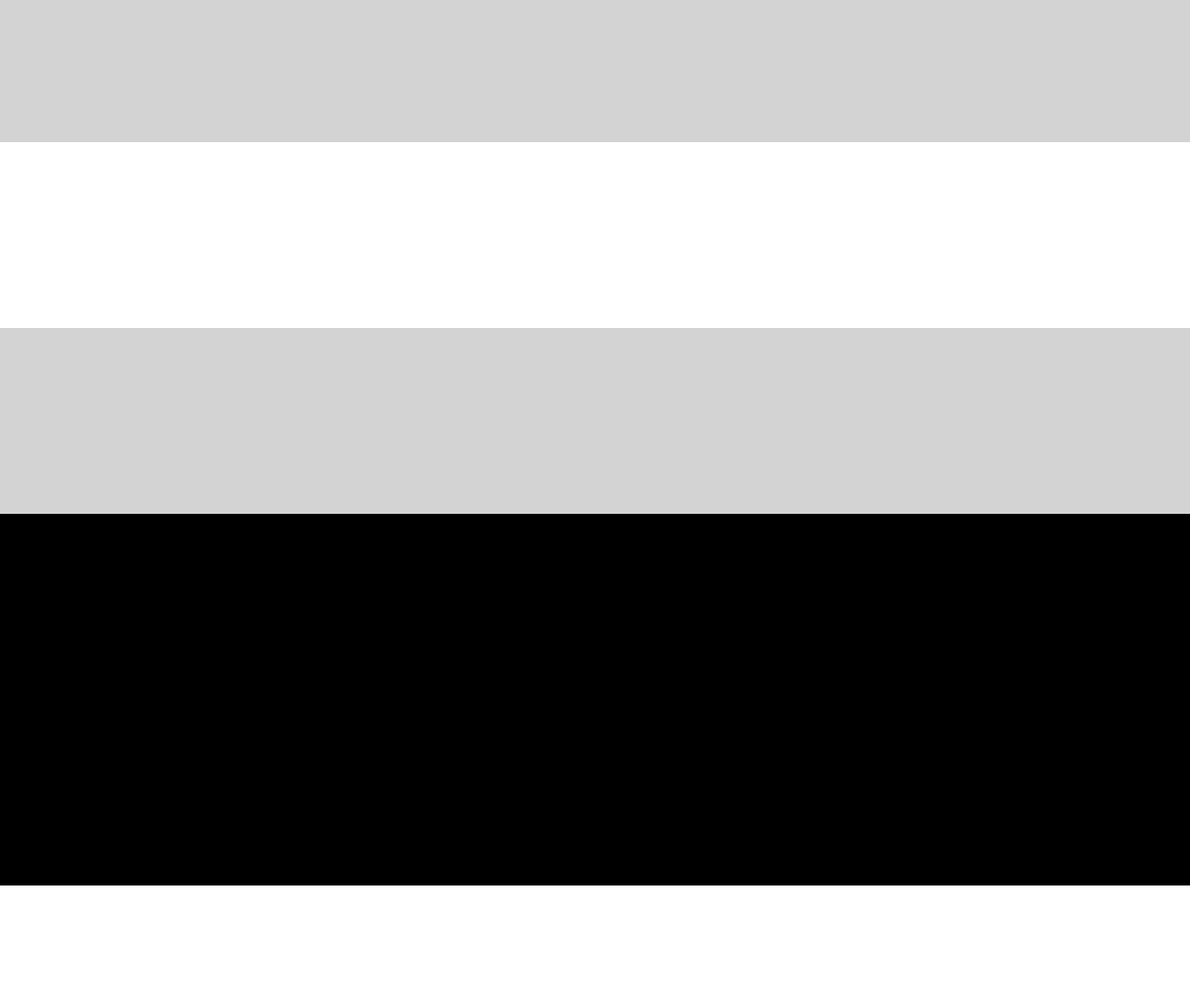
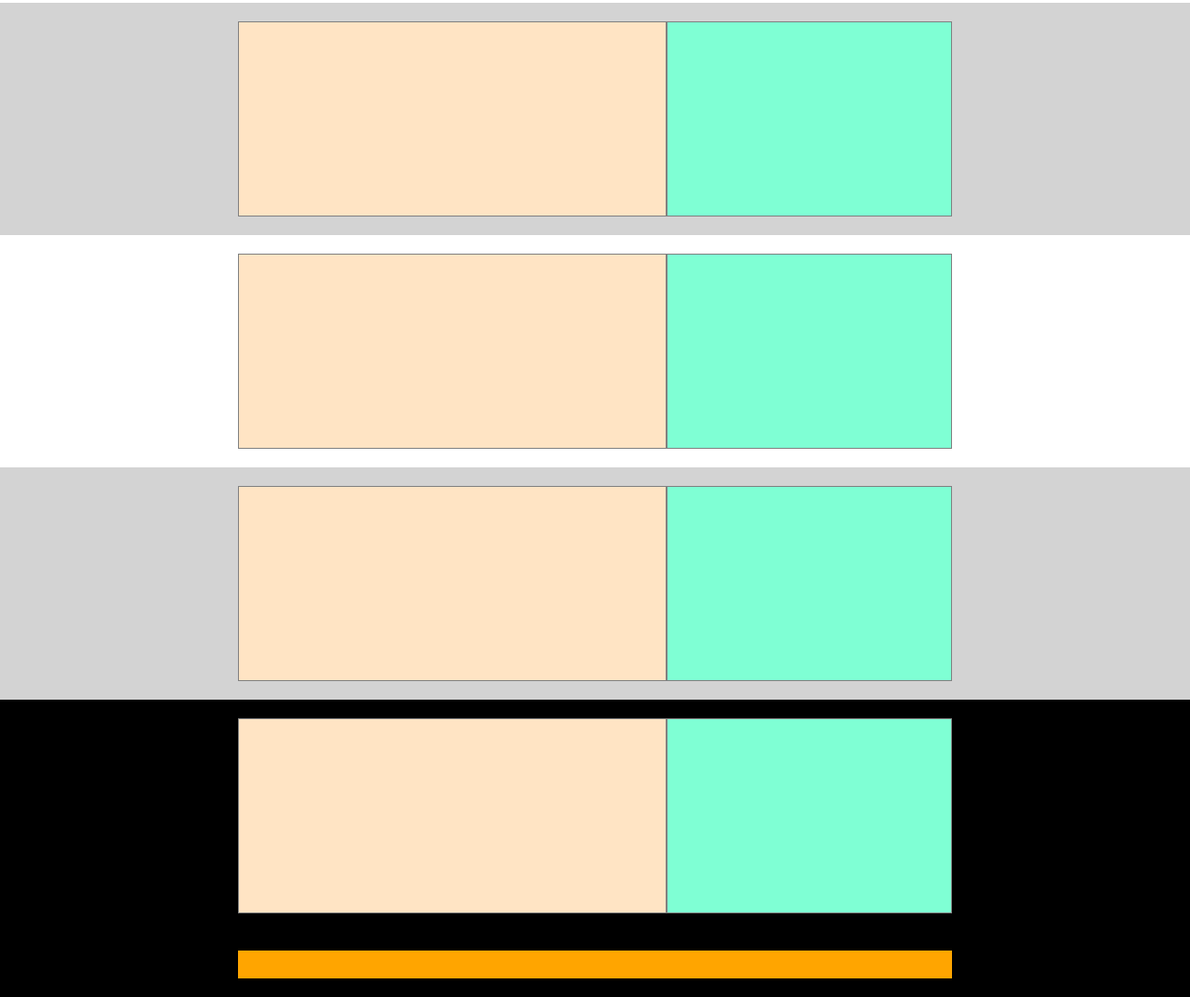
Before and after one commit to binohub/htmlcss-struttura-discord, a plain HTML site: page index.html in a window 1280 px wide. Shown: the part 547-1620 px from the top of the page at 93% size. Before the commit the page ends 1500 px from the top, so only its background shows below. Drawn offline with Linux system fonts and the light colour scheme.

Commit message:
to improve

```diff
--- a/index.html
+++ b/index.html
@@ -29,15 +29,49 @@
             <div class="square-pink bg-container"></div>
         </section>
 
-        <section class="section-white"></section>
-        <section class="section-lightgrey"></section>
-        <section class="section-white"></section>
-        <section class="section-lightgrey"></section>
+        <section class="section-white">
+            <div class="sections bg-container">
+                <div class="sq1"></div>
+                <div class="sq2"></div>
+            </div>
+        </section>
+
+        <section class="section-lightgrey">
+            <div class="sections bg-container">
+                <div class="sq1"></div>
+                <div class="sq2"></div>
+            </div>
+        </section>
+
+        <section class="section-white">
+            <div class="sections bg-container">
+                <div class="sq1"></div>
+                <div class="sq2"></div>
+            </div>
+        </section>
+
+        <section class="section-lightgrey">
+            <div class="sections bg-container">
+                <div class="sq1"></div>
+                <div class="sq2"></div>
+            </div>
+        </section>
     </main>
 
     <footer>
-        <section class="section-dark"></section>
-        <section class="section-dark"></section>
+
+        <section class="section-dark">
+            <div class="sections bg-container">
+                <div class="sq1"></div>
+                <div class="sq2"></div>
+            </div>
+        </section>
+
+        <section class="section-dark-logo">
+            <div class="squares bg-container">
+            </div>
+        </section>
+
     </footer>
 
  </body>
--- a/style.css
+++ b/style.css
@@ -50,21 +50,50 @@ header
 .square-pink
 {
     background-color: pink;
+    border: 1px solid black;
+}
+.sections
+{
+    display:flex ;
+}
+.sq1
+{
+    width: 60%;
+    background-color: bisque;
+    border: 1px solid gray;
+}
+.sq2
+{
+    width: 40%;
+    background-color: aquamarine;
+    border: 1px solid gray;
 }
 .section-white
 {
     background-color: white;
-    height: 200px;
+    height: 250px;
+    display: flex;
+    padding: 20px 0px;
 }
 .section-lightgrey
 {
     background-color: lightgrey;
-    height: 200px;
+    height: 250px;
+    display: flex;
+    padding: 20px 0px;
 }
 .section-dark
 {
     background-color: black;
-    height: 200px;
+    display: flex;
+    height: 250px;
+    padding: 20px 0px;
+}
+.section-dark-logo
+{
+    background-color: black;
+    display: flex;
+    padding: 20px 0px;
 }
 /*! ### FOOTER ### */
 
```
